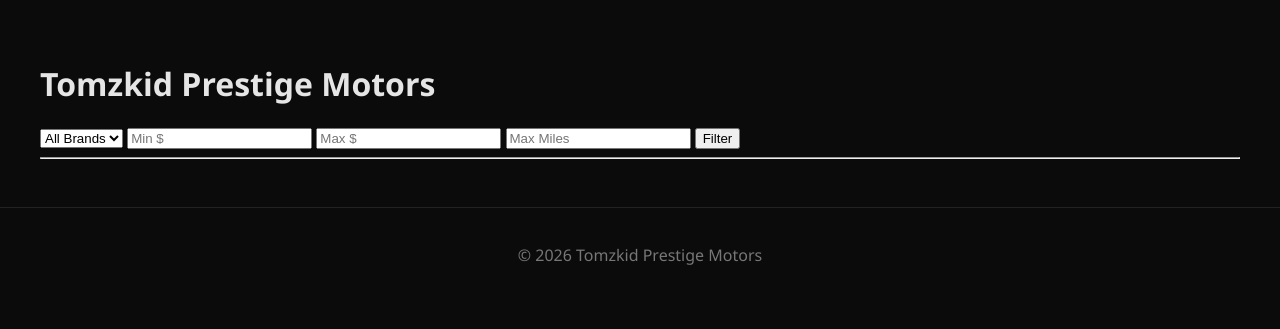
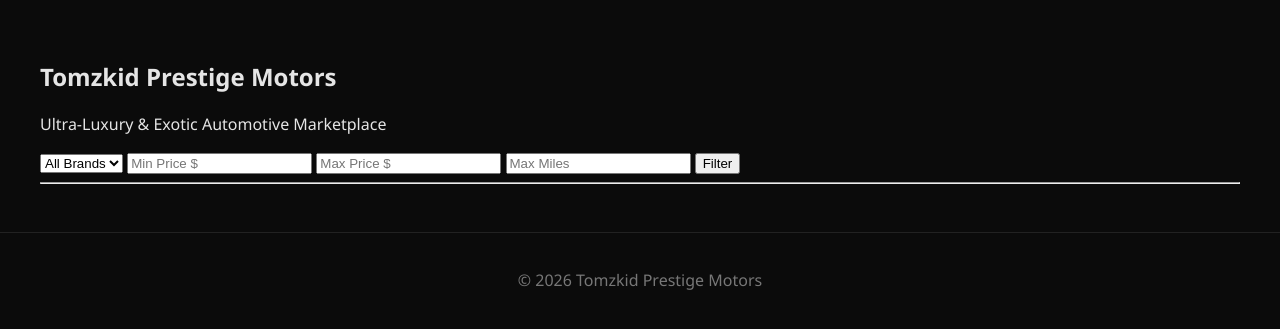
Before and after one commit to djvibez29/tomzkid-prestige-motors, a Flask app: page / in a window 1280 px wide. Shown: the part 100-429 px from the top of the page. Run offline with Flask 3, Linux system fonts and the light colour scheme; data that the repository does not hold is empty.

Commit message:
Update index.html

```diff
--- a/templates/index.html
+++ b/templates/index.html
@@ -1,7 +1,13 @@
 {% extends "base.html" %}
 {% block content %}
 
+<section class="hero">
   <h1>Tomzkid Prestige Motors</h1>
+  <p>Ultra-Luxury & Exotic Automotive Marketplace</p>
+</section>
+
+<!-- FILTER BAR -->
+<section class="filters">
 
   <form method="get">
 
@@ -12,39 +18,53 @@
       {% endfor %}
     </select>
 
-  <input name="min_price" placeholder="Min $" type="number">
-  <input name="max_price" placeholder="Max $" type="number">
+    <input type="number" name="min_price" placeholder="Min Price $">
+    <input type="number" name="max_price" placeholder="Max Price $">
 
-  <input name="max_miles" placeholder="Max Miles" type="number">
+    <input type="number" name="max_miles" placeholder="Max Miles">
 
     <button type="submit">Filter</button>
 
   </form>
 
+</section>
+
+<!-- BRAND GRID -->
+<section class="brand-grid">
+
+  {% for b in brands %}
+    <a href="/brand/{{ b }}" class="brand-tile">
+      <div>{{ b }}</div>
+    </a>
+  {% endfor %}
+
+</section>
+
 <hr>
 
-<div class="car-grid">
+<!-- VEHICLE GRID -->
+<section class="car-grid">
 
 {% for car in cars %}
-  <div class="car-card">
 
-    <a href="{{ url_for('car_detail', car_id=car.id) }}">
-      <img src="{{ url_for('static', filename='uploads/' ~ car.image) }}" width="300">
-    </a>
+  <a href="/car/{{ car.id }}" class="car-card">
+
+    <img src="{{ url_for('static', filename='uploads/' ~ car.main_image) }}">
 
     <h3>{{ car.name }}</h3>
     <p>{{ car.brand }}</p>
 
-    <p class="price">${{ car.price_usd }}</p>
-    <p>{{ car.miles }} miles</p>
+    <p class="price">
+      ${{ car.price_usd }}<br>
+      {{ car.miles }} miles
+    </p>
 
-    <a class="view-btn" href="{{ url_for('car_detail', car_id=car.id) }}">
-      View Details
+    <span class="view-btn">View Listing</span>
+
   </a>
 
-  </div>
 {% endfor %}
 
-</div>
+</section>
 
 {% endblock %}
```
Lines whose indentation alone changed are shown as unchanged.
